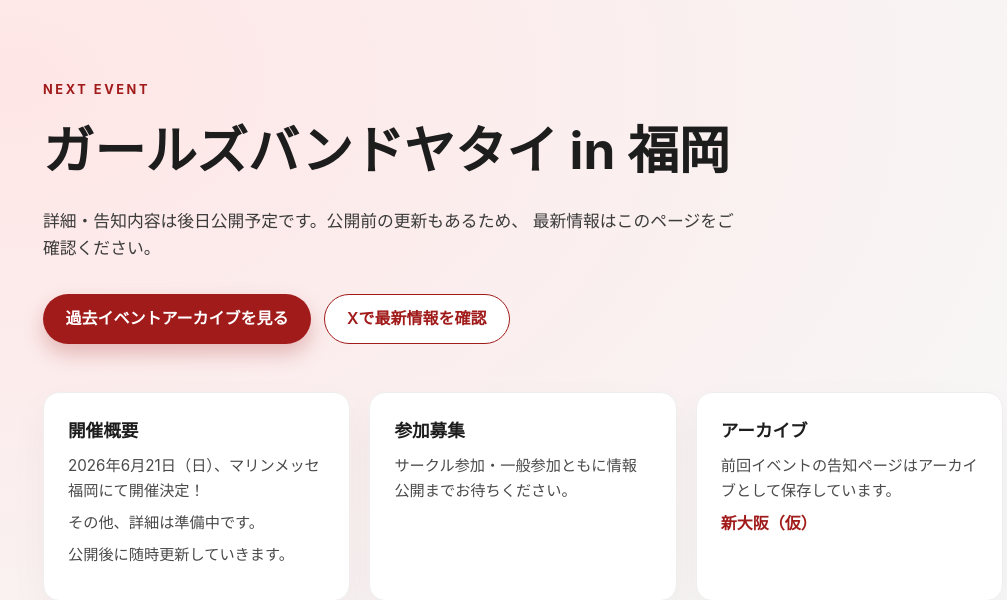
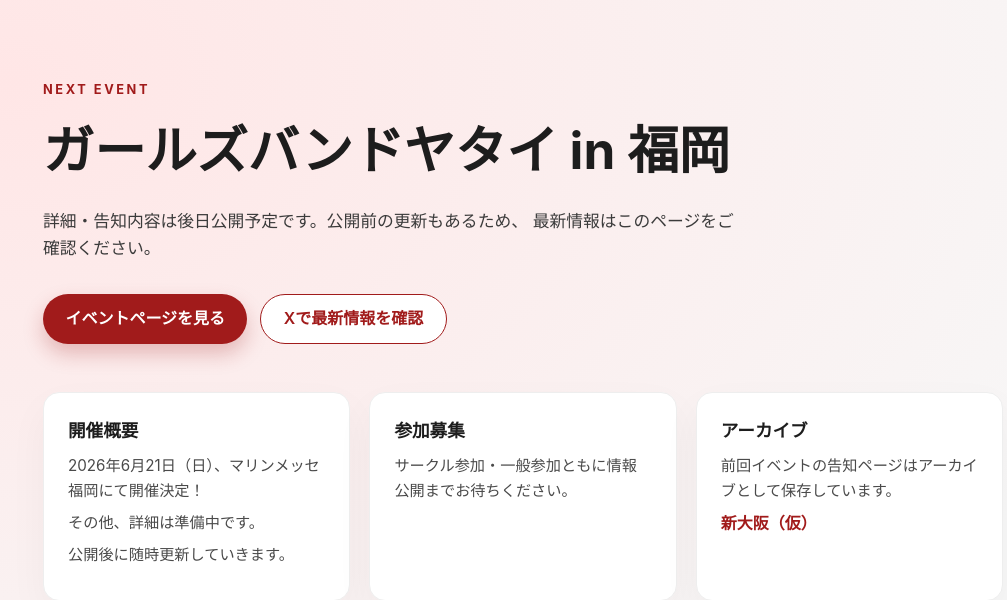
Before and after one commit to aikoikom/gbc_shinoosaka, a Next.js app: page / in a window 1280 px wide. Shown: the top 600 px of the page, without its empty margins (117-1124 px from the left). Built offline with nearby package versions, Linux system fonts and the light colour scheme.

Commit message:
Update page.tsx

```diff
--- a/app/page.tsx
+++ b/app/page.tsx
@@ -13,8 +13,8 @@ export default function Home() {
             最新情報はこのページをご確認ください。
           </p>
           <div className={styles.actions}>
-            <Link className={styles.primary} href="/first">
-              過去イベントアーカイブを見る
+            <Link className={styles.primary} href="/second">
+              イベントページを見る
             </Link>
             <a
               className={styles.secondary}
```
